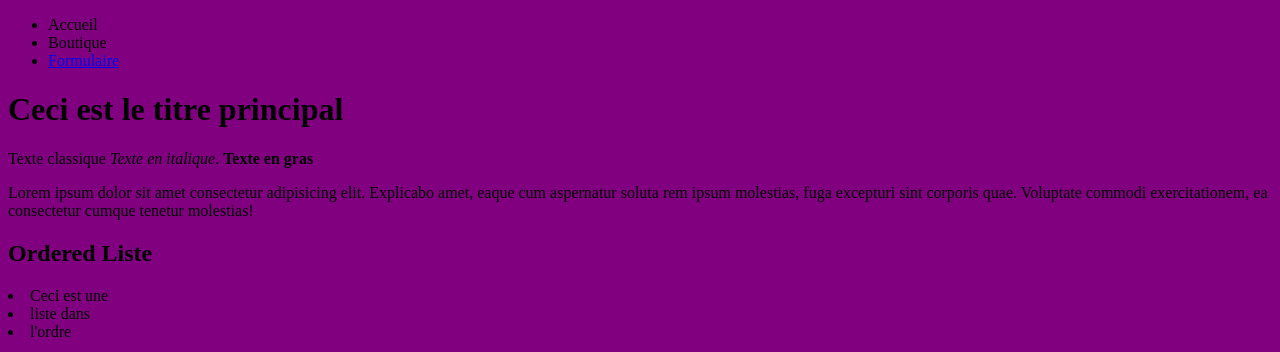
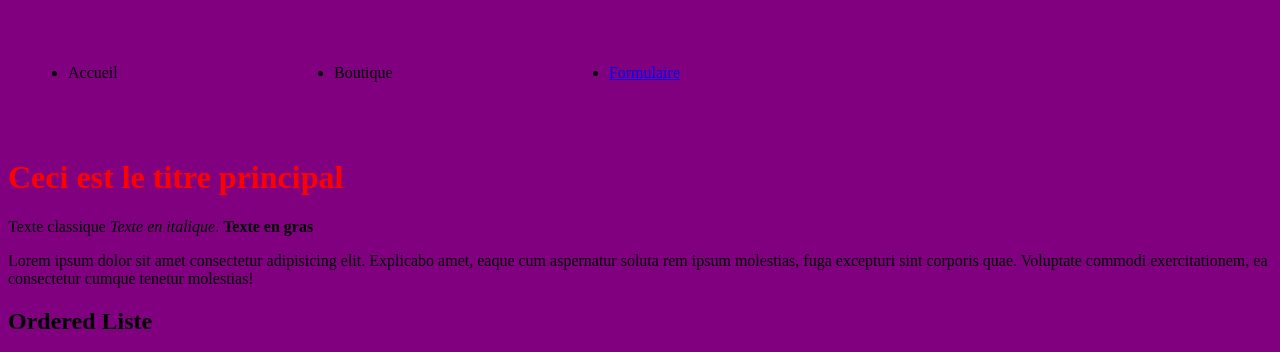
Before and after one commit to JavaChrist/super-projet, a plain HTML site: page cours-html/index.html in a window 1280 px wide. Shown: the top 352 px of the page. Drawn offline with Linux system fonts and the light colour scheme; files that its build step writes are made by us from their sources.

Commit message:
travail sur nav bar

```diff
--- a/cours-html/index.html
+++ b/cours-html/index.html
@@ -3,7 +3,7 @@
   <head>
     <meta charset="UTF-8" />
     <meta name="viewport" content="width=device-width, initial-scale=1.0" />
-    <link rel="stylesheet" href="style.css">
+    <link rel="stylesheet" href="/style.css">
     <!-- titre de la page -->
     <title>Cours HTML de zéro</title>
     <!-- Icone de l'onglet -->
--- a/style.css
+++ b/style.css
@@ -1,3 +1,24 @@
 body {
     background-color: purple;
 }
+
+/* CREATION DE LA NAV BAR */
+nav ul {
+    display: flex;
+    width: 50%;
+    justify-content: space-between;
+}
+
+
+
+nav {
+    display: flex;
+    justify-content: space-between;
+    align-items: center;
+    padding: 40px 20px;
+}
+
+h1 {
+    color: red;
+
+}
```
